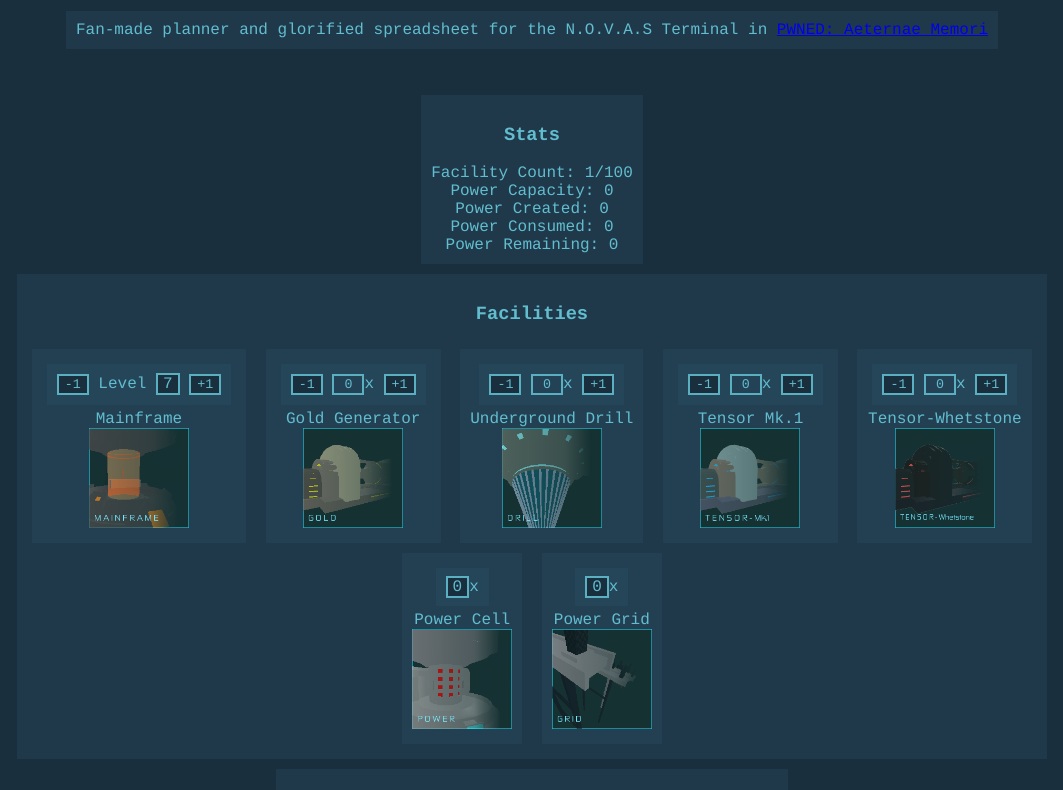
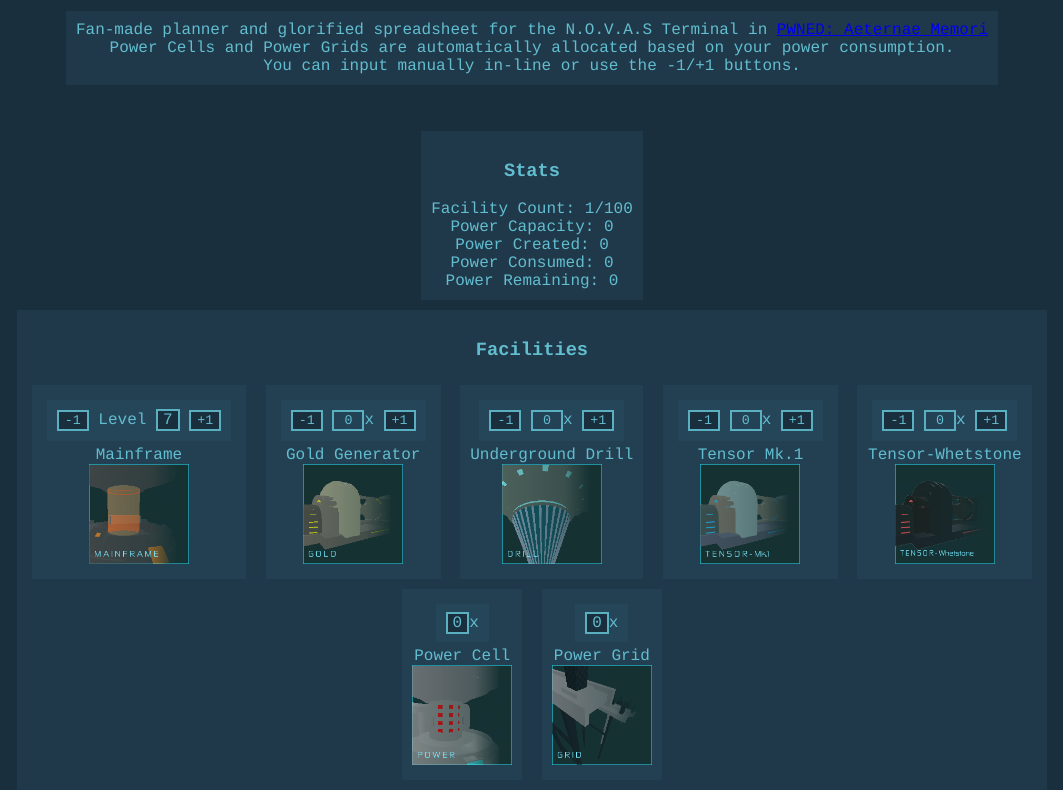
Before and after one commit to a-lil-birb/Novas-Terminal-Planner, a plain HTML site: page index.html in a window 1280 px wide. Shown: the part 74-864 px from the top of the page, without its empty margins (108-1171 px from the left). Drawn offline with Linux system fonts and the light colour scheme.

Commit message:
Update index.html

```diff
--- a/index.html
+++ b/index.html
@@ -9,7 +9,9 @@
 <body>
     <h1>Novas Terminal Planner</h1>
     <div>
-        Fan-made planner and glorified spreadsheet for the N.O.V.A.S Terminal in <a href="https://www.roblox.com/games/563493615">PWNED: Aeternae Memori</a>
+        Fan-made planner and glorified spreadsheet for the N.O.V.A.S Terminal in <a href="https://www.roblox.com/games/563493615">PWNED: Aeternae Memori</a><br/>
+        Power Cells and Power Grids are automatically allocated based on your power consumption.<br/>
+        You can input manually in-line or use the -1/+1 buttons.
     </div>
     <br/><br/><br/>
     <div class="values">
```
